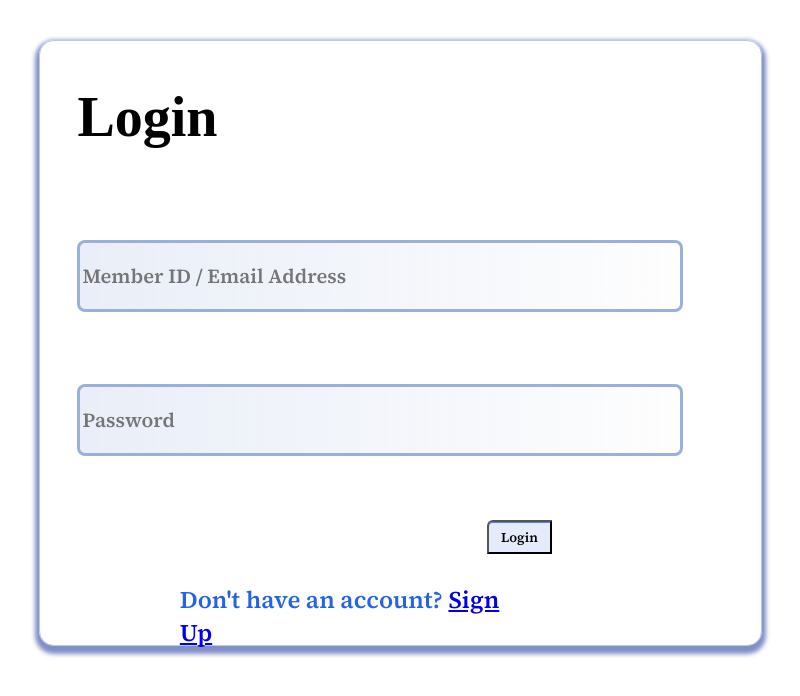
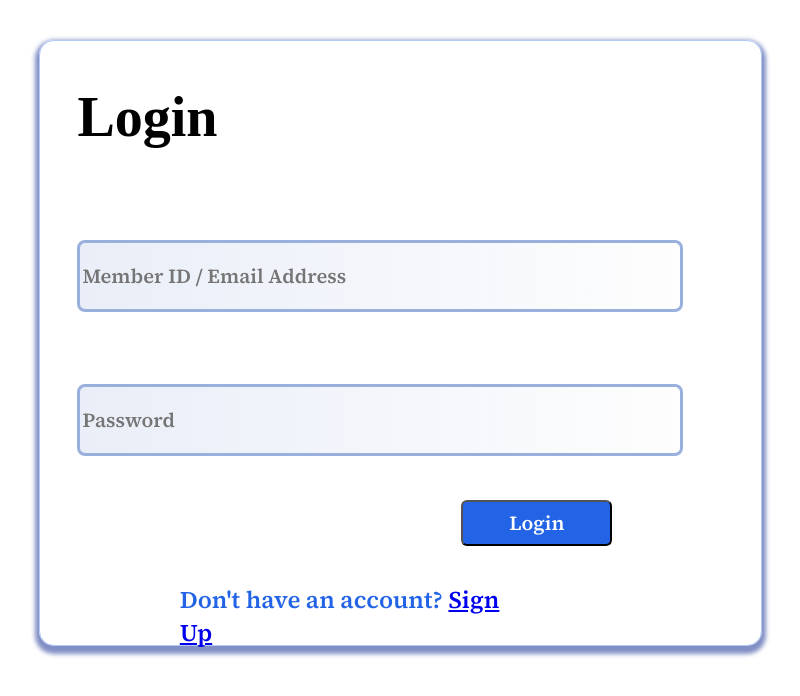
Before and after one commit to Hack4Impact-UMD/Philippine-Nurses-Association-Of-America, a React (Create React App) app in the folder pnaa/: page / in a window 1280 px wide. Shown: the top 696 px of the page, without its empty margins (25-825 px from the left). Built offline with nearby package versions, Linux system fonts and the light colour scheme; no server answers.

Commit message:
Co-authored-by: shreyagav <shreyagav@users.noreply.github.com>

```diff
--- a/pnaa/src/auth/SignIn.css
+++ b/pnaa/src/auth/SignIn.css
@@ -70,22 +70,16 @@
 }
 
 #loginbutton {
-    width: Fixed (151px)px;
-    height: Fixed (46px)px;
+    width: 151px;
+    height: 46px;
     padding: 6px 12px 6px 12px;
     gap: 8px;
-    border-radius: 6px 0px 0px 0px;
+    border-radius: 6px;
     opacity: 0px;
     position: fixed;
-    top: 65%;
-    left: 40%;
-    background: #2264E51F;
-    box-shadow: 0px 2px 5px 0px #2264E51F;
-
-    box-shadow: 0px 0px 0px 1px #2264E5;
-
-    box-shadow: 0px 1px 1px 0px #00000024;
-
-    box-shadow: 0px 1px 0px 0px #4B85FA inset;
-
+    top: 62.5%;
+    left: 38%;
+    background-color: #2264E5;
+    color: white;
+    font-size: 20px;
 }
```
